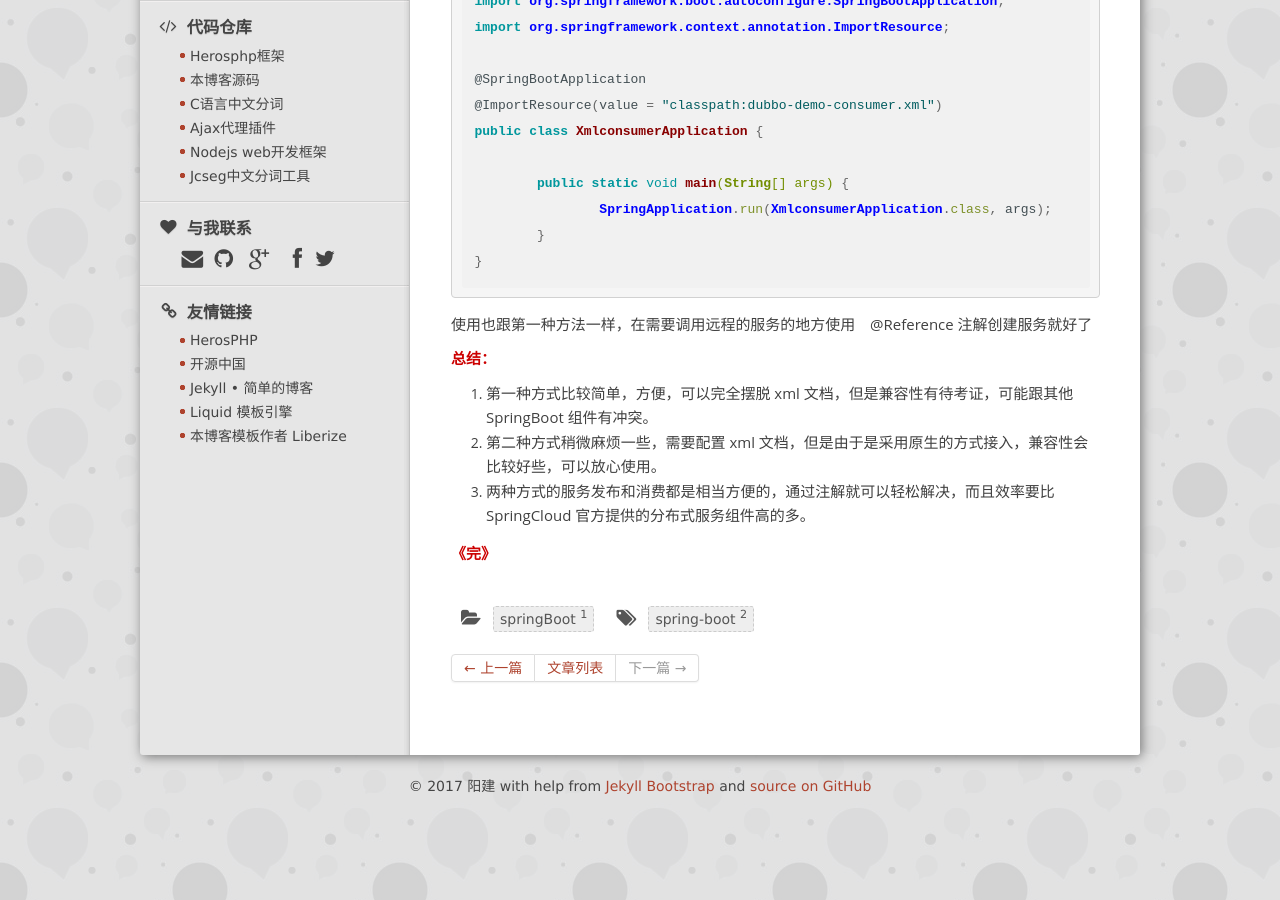
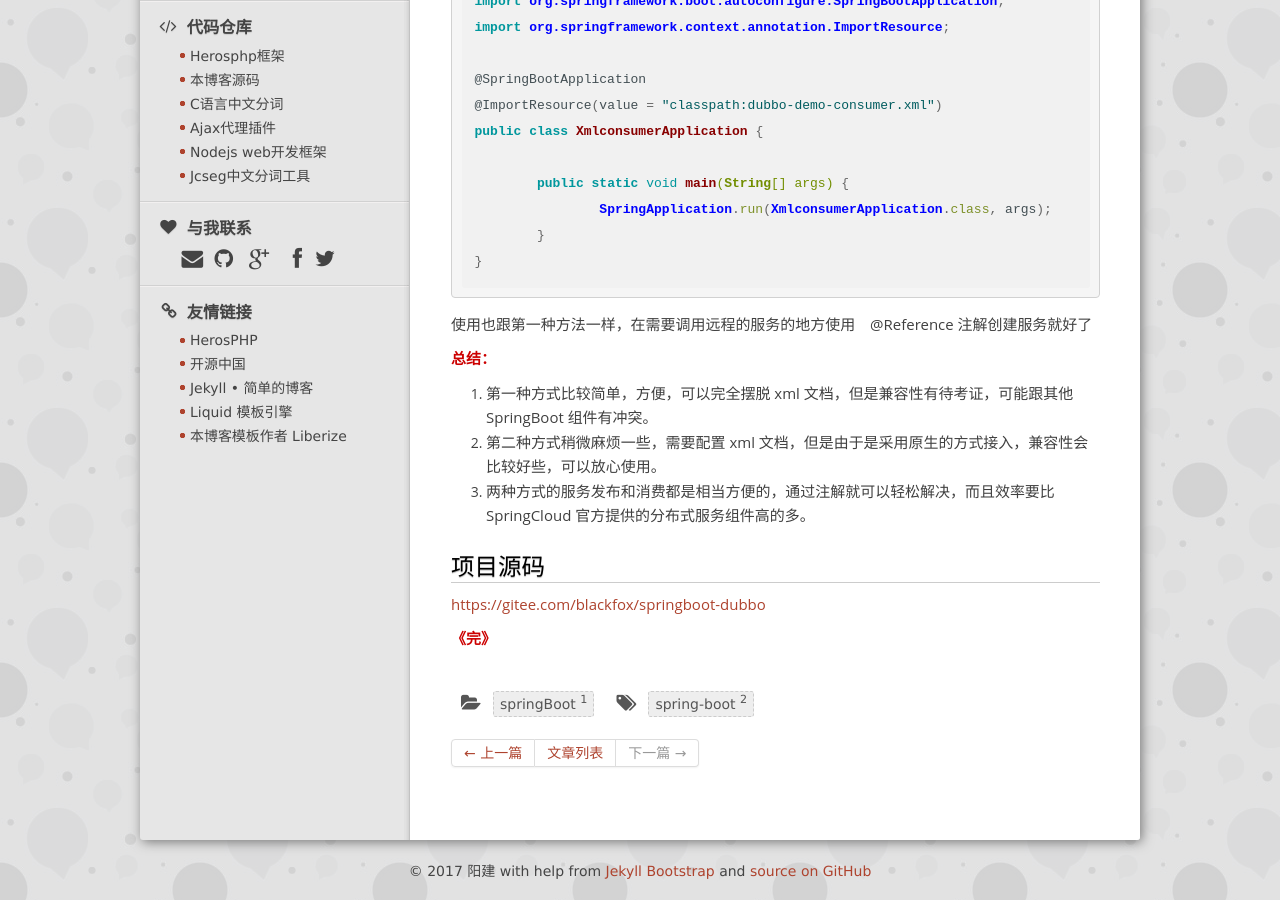
Before and after one commit to FunctFan/blog, a Jekyll site: the page built from _posts/2017/10/2017-10-18-springboot-dubbo.md, in a window 1280 px wide and 900 px high, scrolled down 5710 px. Built offline with Jekyll 4.4.1, drawn with Linux system fonts in a browser that asks for light colours; Markdown is read by kramdown in place of the engine named in the settings; comment, search, counter and statistics services are not loaded.

Commit message:
更新一篇博客

```diff
--- a/_config.yml
+++ b/_config.yml
@@ -8,7 +8,8 @@ exclude: ["README.md", "Rakefile"]
 paginate: 10
 encoding: utf-8
 highlighter: rouge
-markdown: redcarpet
+#markdown: redcarpet
+markdown: kramdown
 redcarpet:
   extensions: ["no_intra_emphasis", "fenced_code_blocks", "autolink", "strikethrough", "superscript", "with_toc_data", "tables"]
 
--- a/_posts/2017/10/2017-10-18-springboot-dubbo.md
+++ b/_posts/2017/10/2017-10-18-springboot-dubbo.md
@@ -261,4 +261,8 @@ __总结：__
 3. 两种方式的服务发布和消费都是相当方便的，通过注解就可以轻松解决，而且效率要比 SpringCloud 官方提供的分布式服务组件高的多。
 
 
+项目源码
+======
+[https://gitee.com/blackfox/springboot-dubbo](https://gitee.com/blackfox/springboot-dubbo)
+
 <strong>《完》</strong>
```
